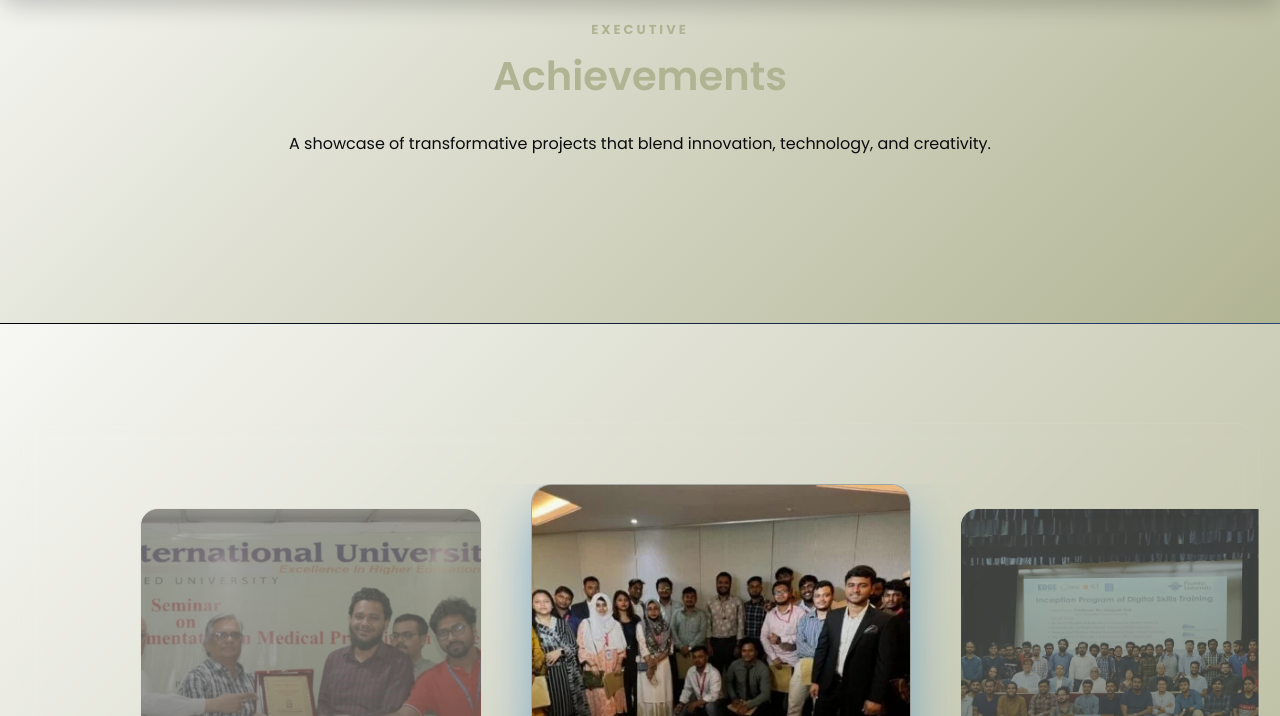
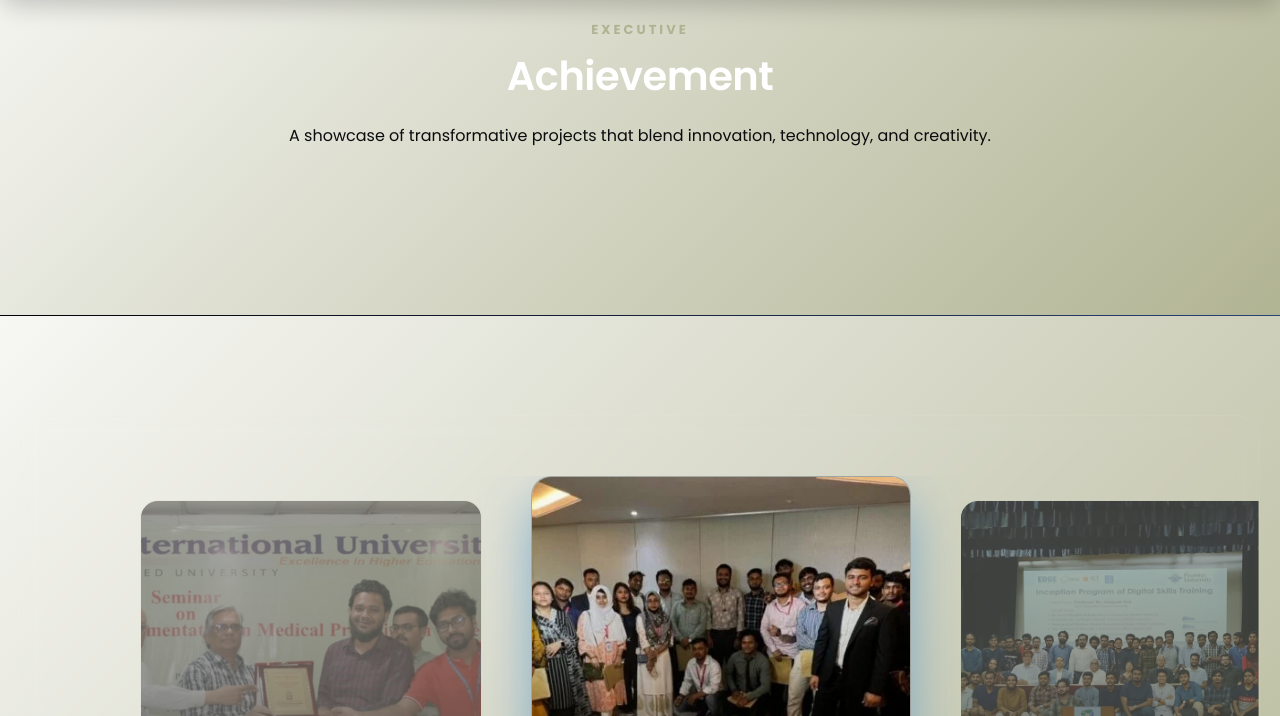
Before and after one commit to Soalehin/Chromium, a plain HTML site: page projects.html in a window 1280 px wide. Shown: the part 82-798 px from the top of the page. Drawn offline with Linux system fonts and the light colour scheme; some packages are replaced by stand-ins of ours; no server answers.

Commit message:
changed some fonts color

```diff
--- a/projects.html
+++ b/projects.html
@@ -1284,7 +1284,7 @@ nav.scrolled {
     <div class="row justify-content-center pb-5 heading-section">
       <div class="col-md-12 ftco-animate text-center">
         <span class="subheading">Executive</span>
-        <h2 class="mb-4 text-gradient">Achievements</h2>
+         <h2 class="section-title">Achievement</h2>
         <p class="heading-description">
           A showcase of transformative projects that blend innovation, technology, and creativity.
         </p>
```
